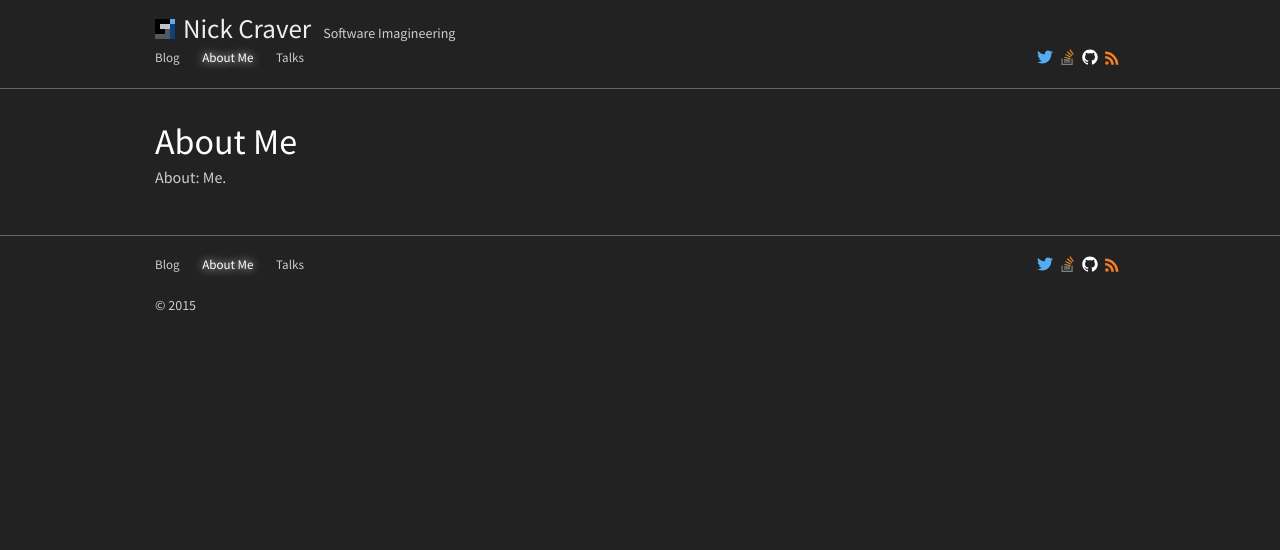
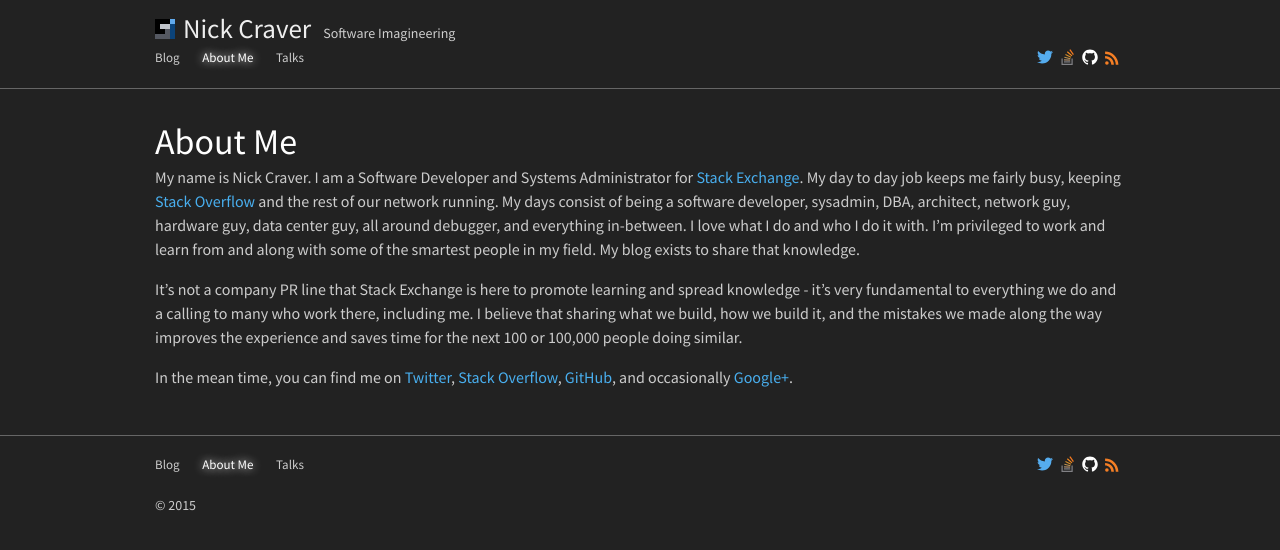
Before and after one commit to NickCraver/nickcraver.github.com, a Jekyll site: the page built from about.md, in a window 1280 px wide. Shown: the top 550 px of the page. Built offline with Jekyll 4.4.1, drawn with Linux system fonts in a browser that asks for light colours; comment, search, counter and statistics services are not loaded.

Commit message:
Author stuff

```diff
--- a/_includes/head.html
+++ b/_includes/head.html
@@ -8,5 +8,6 @@
     <link rel="stylesheet" href="{{ "/css/main.css" | prepend: site.baseurl }}">
     <link rel="shortcut icon" href="{{ site.baseurl }}/favicon.ico" />
     <link rel="canonical" href="{{ page.url | replace:'index.html','' | prepend: site.baseurl | prepend: site.url }}">
+    <link rel="author" href="https://plus.google.com/109466935056652719352/posts"/>
     <link rel="alternate" type="application/rss+xml" title="{{ site.title }}" href="{{ "/feed.xml" | prepend: site.baseurl | prepend: site.url }}" />
   </head>
--- a/about.md
+++ b/about.md
@@ -5,4 +5,8 @@
 permalink: /about/
 ---
 
-About: Me.
+My name is Nick Craver. I am a Software Developer and Systems Administrator for [Stack Exchange](http://stackexchange.com/). My day to day job keeps me fairly busy, keeping [Stack Overflow](http://stackoverflow.com/) and the rest of our network running. My days consist of being a software developer, sysadmin, DBA, architect, network guy, hardware guy, data center guy, all around debugger, and everything in-between. I love what I do and who I do it with. I'm privileged to work and learn from and along with some of the smartest people in my field. My blog exists to share that knowledge.
+
+It's not a company PR line that Stack Exchange is here to promote learning and spread knowledge - it's very fundamental to everything we do and a calling to many who work there, including me. I believe that sharing what we build, how we build it, and the mistakes we made along the way improves the experience and saves time for the next 100 or 100,000 people doing similar.
+
+In the mean time, you can find me on [Twitter](http://twitter.com/Nick_Craver), [Stack Overflow](http://stackoverflow.com/users/13249/nick-craver), [GitHub](https://github.com/NickCraver), and occasionally <a href="https://plus.google.com/109466935056652719352/posts" rel="me">Google+</a>.
```
